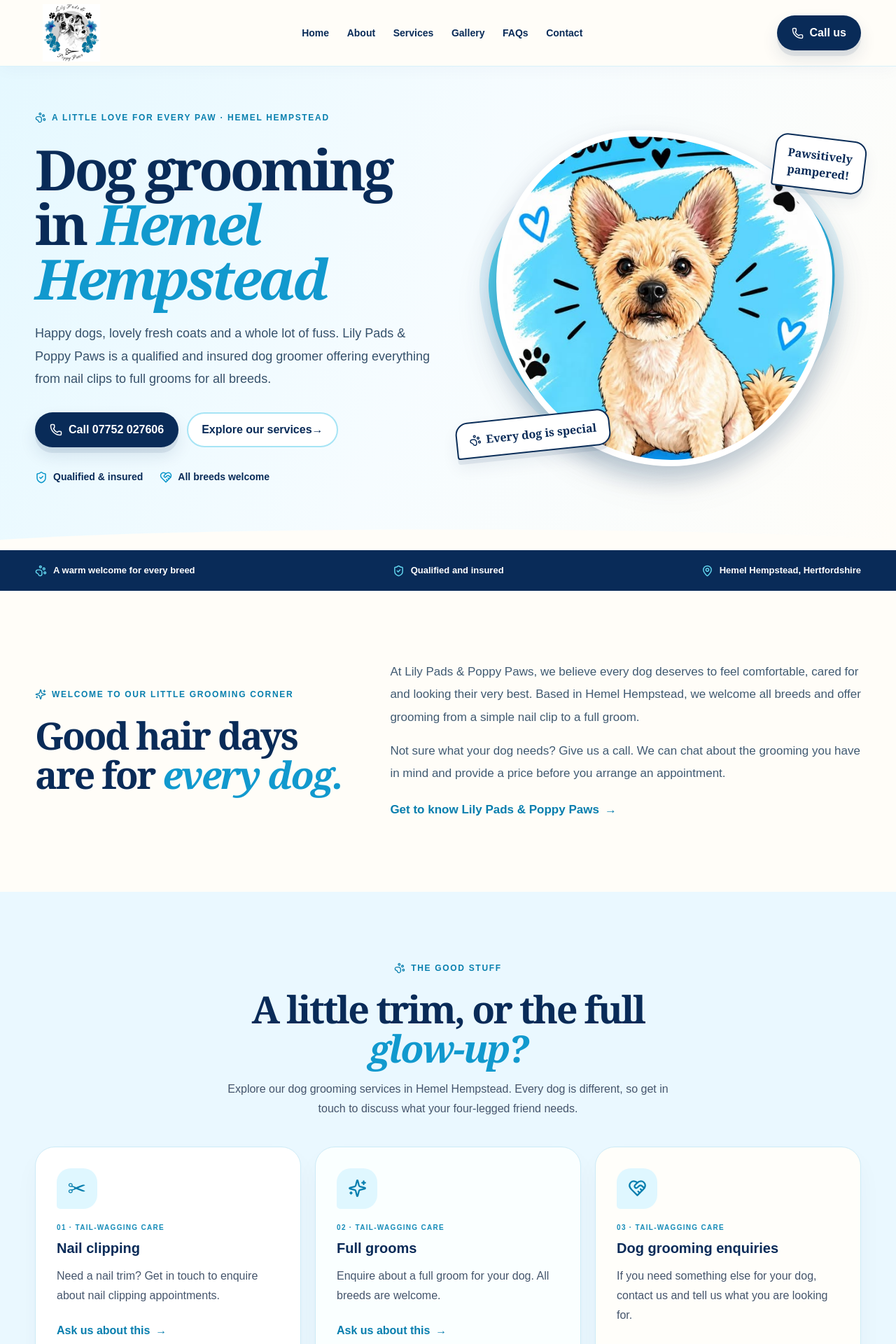
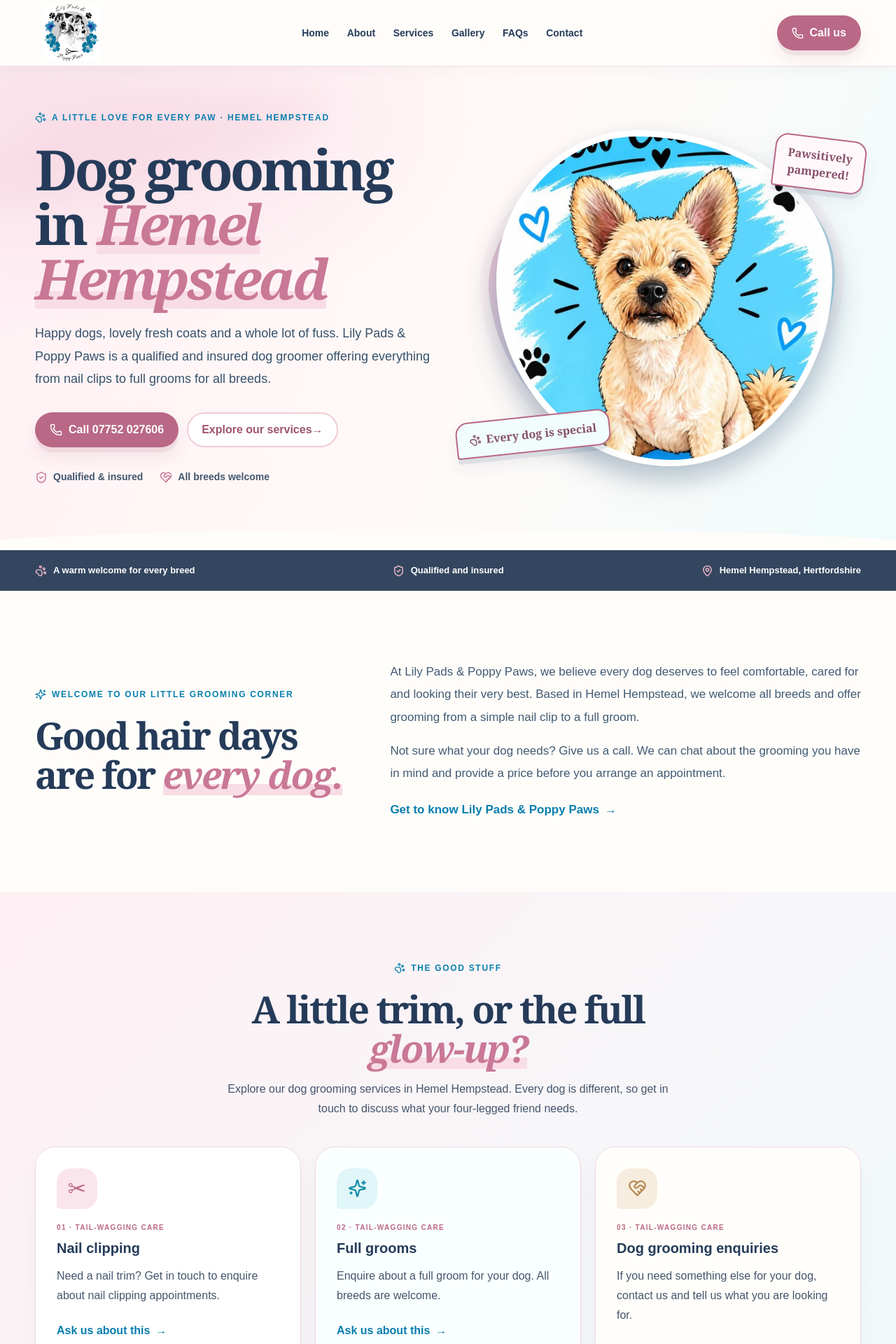
Before and after one commit to steveohozzy/lily-pads-poppy-paws, a Next.js app: page / in a window 1280 px wide. Shown: the top 1920 px of the page at 70% size. Built offline with nearby package versions, Linux system fonts and the light colour scheme; what @storyblok/react would draw is missing.

Commit message:
Refine brand palette with soft blush and aqua accents

```diff
--- a/src/app/globals.css
+++ b/src/app/globals.css
@@ -389,3 +389,60 @@ a:focus-visible, button:focus-visible, summary:focus-visible { outline:3px solid
  .lightbox-prev { left:8px; top:50%; }
  .lightbox-next { right:8px; top:50%; }
 }
+
+
+/* Brand harmony: soft blush, airy aqua and painterly accents */
+:root {
+  --navy: #253b59;
+  --blue: #c97896;
+  --turquoise: #b8eaf0;
+  --pale: #fff2f6;
+  --ink: #405268;
+  --sky: #d9f4f7;
+  --paper: #fffdfa;
+  --soft-blue: #f3fbfc;
+}
+body { background:var(--paper); color:var(--ink); }
+.site-header { background:rgba(255,253,250,.97); border-bottom-color:#f0dce3; }
+.brand-mark { background:#f5dce5; color:#a95d7b; }
+.header-call,.button-primary { background:#b96886; box-shadow:0 7px 0 #a7557518,0 12px 24px #8f45601c; }
+.header-call:hover,.button-primary:hover { background:#9f5472; }
+.button-secondary { border-color:#efcbd7; color:#9f5472; background:#fff; }
+.button-secondary:hover { background:#fff0f4; }
+.nav-link:hover { color:#c97896; }
+.hero-wrap { background:radial-gradient(ellipse at 8% 12%,#f9e0e9 0,transparent 35%),linear-gradient(112deg,#fff0f4 0%,#fffaf8 54%,#effbfc 100%); }
+.hero-wrap::before { content:""; position:absolute; top:8%; left:-5%; width:42%; height:120px; border-radius:50%; background:#f3b9cc; opacity:.16; filter:blur(18px); transform:rotate(-12deg); pointer-events:none; }
+.display-heading span,.section-heading span { color:#c97896; background:linear-gradient(transparent 68%,#f8dce6 68%,#f8dce6 91%,transparent 91%); }
+.hero-art-wash { background:linear-gradient(145deg,#f5bfd0 0%,#8edeea 100%); box-shadow:0 0 0 13px #e9b6c91a,0 25px 55px #0b47701c; }
+.hero-sticker { border-color:#b96886; color:#87506a; }
+.hero-sticker-top { background:#fff8fa; }
+.hero-sticker-bottom { background:#f1fcfd; }
+.hero-trust { color:#43576e; }
+.hero-trust svg { color:#c97896; }
+.trust-ribbon { background:#34465f; }
+.trust-ribbon svg { color:#f1b9cb; }
+.services-section { background:linear-gradient(135deg,#fff0f4,#f0fbfc); }
+.service-card { border-color:#f0d6df; box-shadow:0 9px 0 #b9688610,0 18px 35px #092b5809; }
+.service-card:hover { box-shadow:0 13px 0 #b9688610,0 25px 45px #092b5816; }
+.service-icon { background:#fbe5ec; color:#b96886; }
+.service-card-2 .service-icon { background:#e0f6f8; color:#168eaa; }
+.service-card-3 .service-icon { background:#f7eddf; color:#b58a55; }
+.service-kicker { color:#b96886; }
+.why-art-illustration { background:#fce7ee; box-shadow:0 0 0 2px #f0cbd7,0 18px 0 #092b5810; }
+.why-art-splash { background:linear-gradient(140deg,#f1b8ca,#72d4e6); }
+.why-art-paw { color:#fff; }
+.why-art-sparkle { color:#fff8fb; }
+.local-section { background:#f1fafb; }
+.final-cta { border-color:#efcbd7; background:radial-gradient(circle at 10% 15%,#f9dce6 0,transparent 25%),radial-gradient(circle at 90% 90%,#d9f5f7 0,transparent 28%),#fff8fa; }
+.final-cta-paw { color:#c97896; }
+.final-cta::before,.final-cta::after { color:#c97896; }
+.page-hero h1 span { background:linear-gradient(transparent 68%,#f8dce6 68%,#f8dce6 91%,transparent 91%); }
+.site-footer { background:radial-gradient(circle at 92% 12%,#536982 0,transparent 24%),#293d57; }
+.site-footer .footer-heading::after { background:#f1b9cb; }
+.social-link { border-color:#d7a9ba; }
+.social-link:hover { background:#ffffff20; }
+a:focus-visible,button:focus-visible,summary:focus-visible { outline-color:#d78da7; }
+@media(max-width:1023px) {
+ .mobile-nav { border-top-color:#f0dce3; }
+ .mobile-nav a { color:var(--navy); }
+}
```
